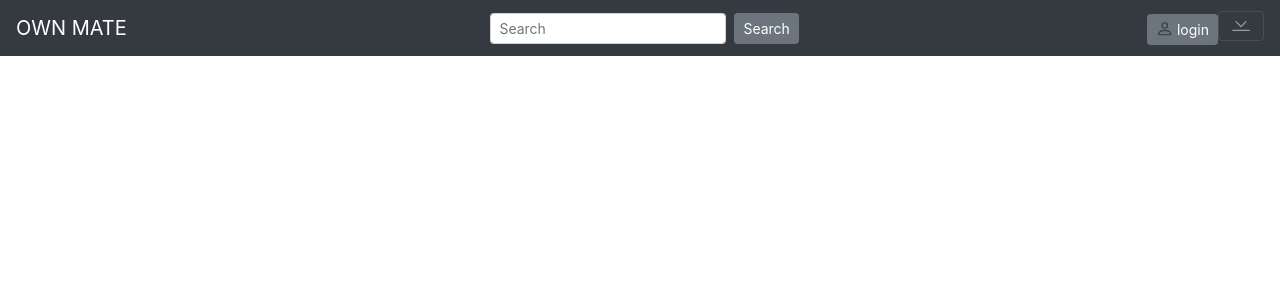
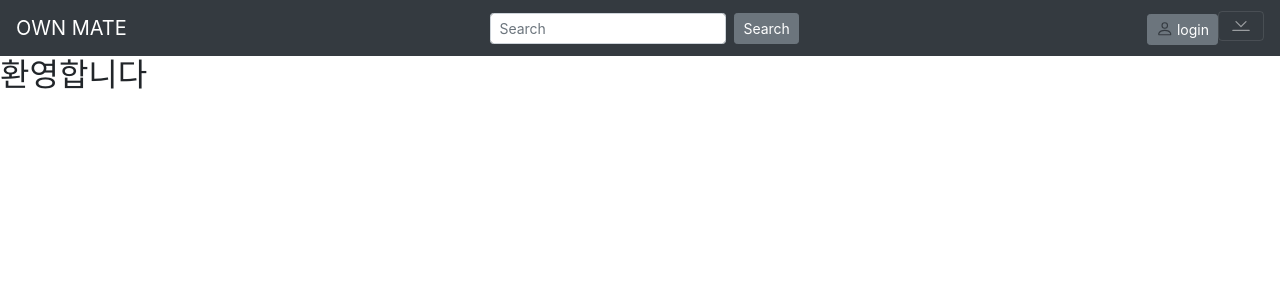
Before and after one commit to movingyun/SSAFIT-OwnMate-Front, a Vue app in the folder ownmate-vue/: page / in a window 1280 px wide. Shown: the top 300 px of the page. Built offline with nearby package versions, Linux system fonts and the light colour scheme.

Commit message:
중간점검

```diff
--- a/ownmate-vue/src/router/index.js
+++ b/ownmate-vue/src/router/index.js
@@ -11,6 +11,9 @@ import ReviewDetail from "@/components/review/ReviewDetail";
 import UserLogin from "@/components/user/UserLogin";
 import UserJoin from "@/components/user/UserJoin";
 import UserMyPage from "@/components/user/UserMyPage";
+
+import FollowList from "@/components/follower/FollowList"
+
 
 Vue.use(VueRouter);
 
@@ -61,7 +64,11 @@ const routes = [
     name: "userMyPage",
     component: UserMyPage,
   },
-
+  {
+    path: "follow",
+    name: "folloList",
+    component: FollowList
+  },
 ];
 
 const router = new VueRouter({
--- a/ownmate-vue/src/views/HomeView.vue
+++ b/ownmate-vue/src/views/HomeView.vue
@@ -1,5 +1,6 @@
 <template>
   <div>
+    <h2>환영합니다</h2>
   </div>
 </template>
 
```
Also changed, not shown: ownmate-vue/src/views/VideoView.vue (+13 -0 lines).
